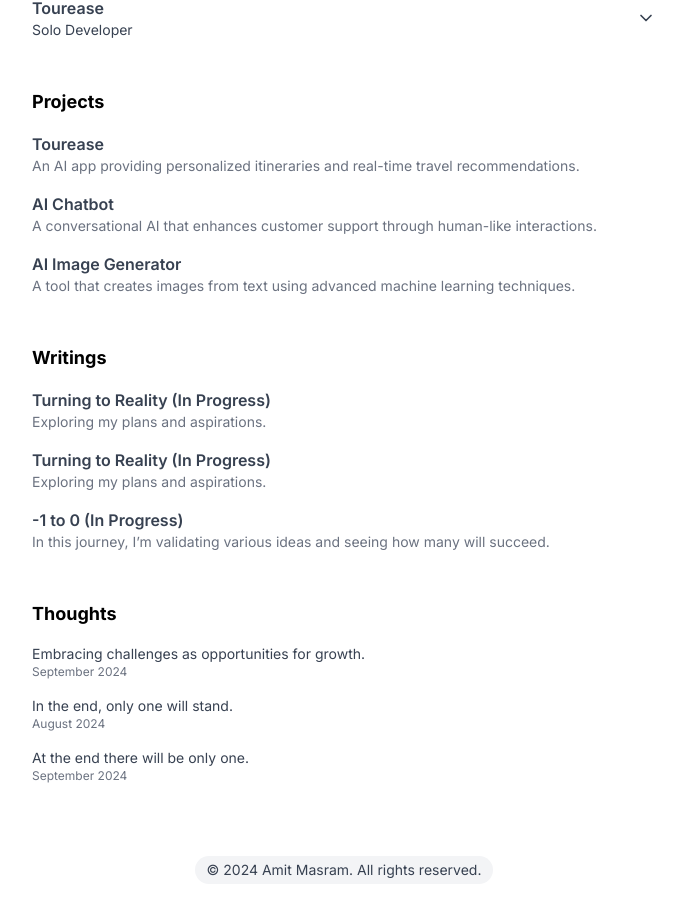
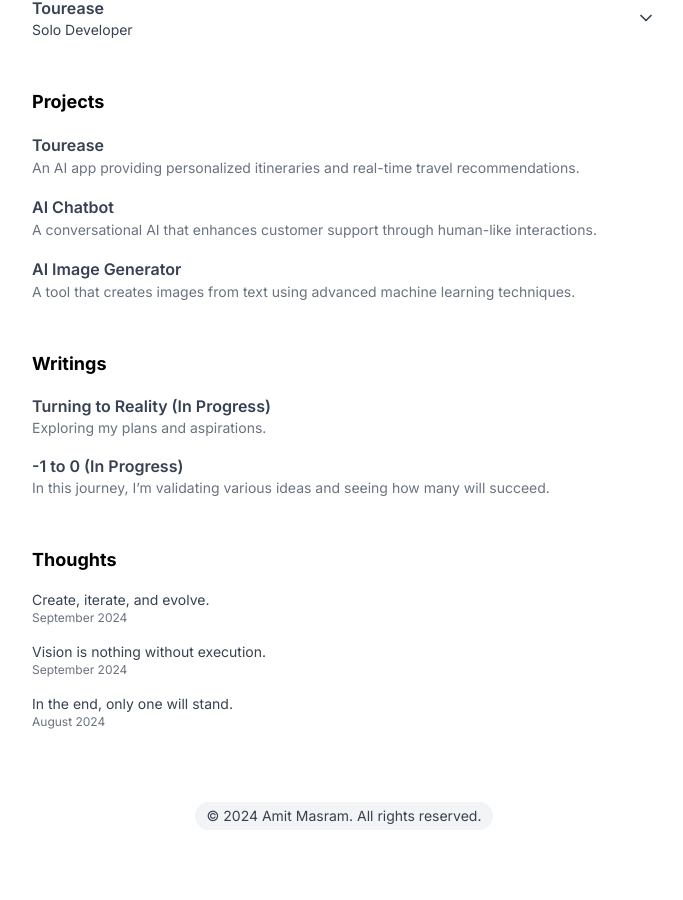
Before and after one commit to iamitmasram/amit-masram-portfolio, a Next.js app: page / in a window 1280 px wide. Shown: the part 600-1500 px from the top of the page, without its empty margins (296-979 px from the left). After the commit the page ends 1446 px from the top, so only its background shows below. Built offline with nearby package versions, Linux system fonts and the light colour scheme.

Commit message:
thougth-add

```diff
--- a/src/app/page.tsx
+++ b/src/app/page.tsx
@@ -31,9 +31,9 @@ const workItems: WorkItem[] = [{ company: "Tourease", role: "Solo Developer", de
 
 // Sample thought items
 const thoughtItems: ThoughtItem[] = [
-  { content: "Embracing challenges as opportunities for growth.", date: "September 2024" },
+  { content: "Create, iterate, and evolve.", date: "September 2024" },
+  { content: "Vision is nothing without execution.", date: "September 2024" },
   { content: "In the end, only one will stand.", date: "August 2024" },
-  { content: "At the end there will be only one.", date: "September 2024" },
 ];
 
 const projectItems: ProjectItem[] = [
@@ -58,9 +58,6 @@ const writingItems: WritingItem[] = [
   { title: "Turning to Reality (In Progress)",
     description: "Exploring my plans and aspirations.",
     link: "#" },
-  { title: "Turning to Reality (In Progress)",
-  description: "Exploring my plans and aspirations.",
-   link: "#" },
 
   { title: "-1 to 0 (In Progress)",
      description: "In this journey, I’m validating various ideas and seeing how many will succeed.", link: "#" }];
@@ -162,7 +159,7 @@ export default function PortfolioLanding() {
             {projectItems.map((item, index) => (
               <div key={index} className="mb-4">
                 <a href={item.link} className="block hover:underline">
-                  <h3 className="text-base font-semibold">{item.name}</h3>
+                  <h3 className="text-base/relaxed font-semibold">{item.name}</h3>
                   <p className="text-sm text-gray-500">{item.description}</p>
                 </a>
               </div>
```
